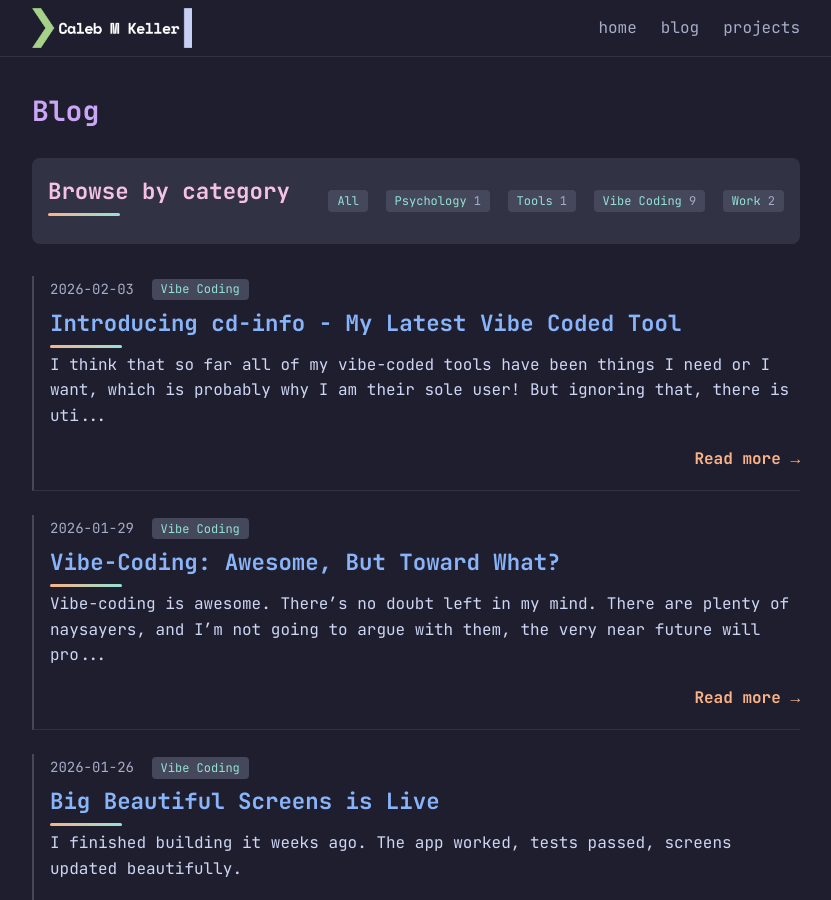
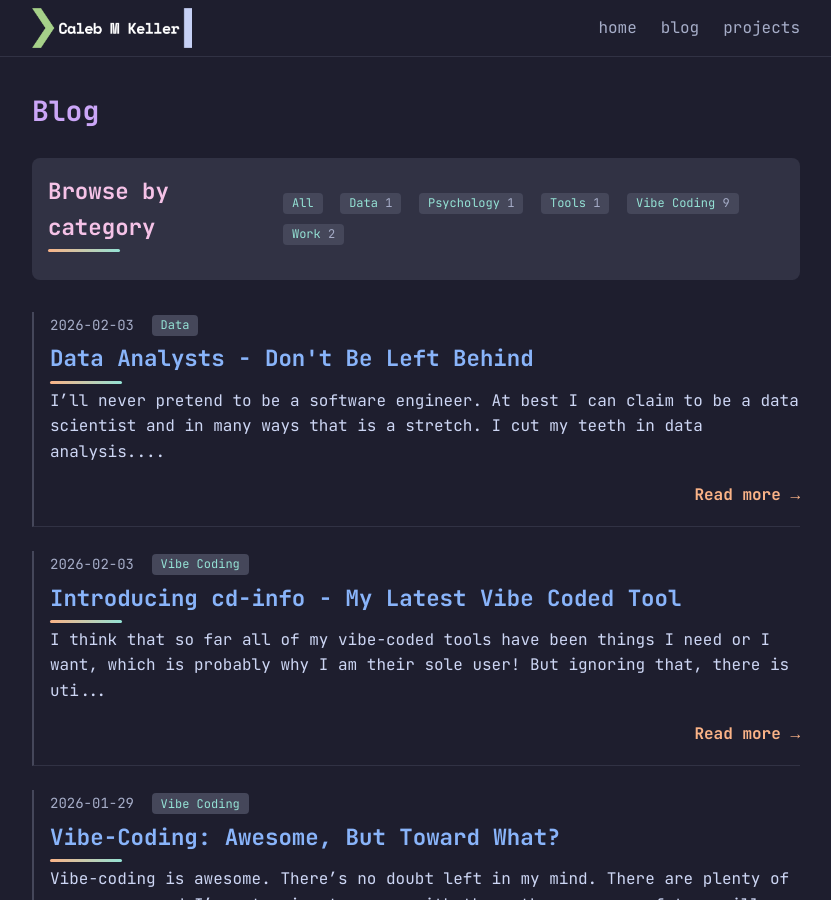
Before and after one commit to wrathagom/wrathagom.github.io, a Jekyll site: the page built from blog.md, in a window 1280 px wide and 900 px high. Shown: the whole window, without its empty margins (224-1055 px from the left). Built offline with Jekyll 4.4.1, drawn with Linux system fonts in a browser that asks for light colours; comment, search, counter and statistics services are not loaded; some of the changed lines change nothing that is shown.

Commit message:
New Post for data analysts

```diff
--- a/_posts/2026-01-19-speed.md
+++ b/_posts/2026-01-19-speed.md
@@ -4,7 +4,7 @@ title: Speed
 category: Work
 ---
 
-I've always been a fan of moving fast, especially in the enterprise world. Some problems need a quick solution. Let a problem linger long enough and the people it hurts will route around it with duct tape and workarounds, and that is almost always a disaster.
+I've always been a fan of moving fast, especially in the enterprise world. Some problems need a quick solution. Let a problem linger long enough and the people it hurts will route around it with duct tape and workarounds - that is almost always a disaster.
 
 ## The Last Speed Rush
 
--- /dev/null
+++ b/_posts/2026-02-03-data-analyst-left-behind.md
@@ -0,0 +1,37 @@
+---
+layout: post
+title: "Data Analysts - Don't Be Left Behind"
+category: Data
+---
+
+I'll never pretend to be a software engineer. At best I can claim to be a data scientist and in many ways that is a stretch. I cut my teeth in data analysis. I learned python in [Jupyter Notebooks]({% post_url 2026-01-14-docker-my-trusty-multi-tool %}). And while I have developed and [launched a full SaaS]({% post_url 2026-01-26-big-beautiful-screens-is-live %}) - am still not a software engineer.
+
+But I have lots of friends who are! My LinkedIn is a hodgepodge of software engineers, data engineers, data analysts, data scientists, sales engineers, and so much more.
+
+But I'm noticing a disturbing trend: the ones talking about "agentic" anything are the software engineers.
+
+As a data analyst, I actually made my mark out-running software engineers and data engineers. They moved too slow, too proper, too calculated, too risk-averse. I on the other hand moved overnight, in queries that ran through the dark hours of the night to answer questions that would directly impact the decisions made the next day.
+
+## My Fear
+
+The lack of data folk talking AI on my feed has me worried. Is data becoming the "slow" department, where mainstream IT embraces agentic workflows and soars ahead!
+
+So I guess, I'm publishing this as a warning? Maybe an alert? At the very least, an idea - traditional business intelligence (BI) tools are dying. The faster you abandon them and look to agentic tools the better.
+
+If the data world stays stuck on these tools, they're certain to fall behind!
+
+## The Challenger
+
+[I can spin up a dashboard]({% post_url 2026-01-10-i-am-a-cyborg-now %}), complete with data pipeline, SQL queries, and advanced filtering with only a sentence. I can add data quality controls with another, and I can add alerts and direct webhook calls with a third. Can PowerBI do that? That quickly? No, it cannot.
+
+I myself am a [Tableau fan]({% post_url 2026-01-19-speed %}), but PowerBI seems to be the dominant tool in the BI world for the moment. But it has a *critical* flaw! it's not agent friendly.
+
+## My Recommendation
+
+I'm going to get some flak for this, but it was what I was known for in the enterprise: [it's time to go rogue]({% post_url 2026-01-20-shadow-ai-is-the-new-shadow-it %}). It's time to abandon the "approved" BI tools and it's time to build out your own personalized agentic approach. Put Claude Code and Codex to work. I guarantee you that your productivity will improve, your end users will be pleased with the interactivity and actionability of your outputs, but most importantly - you will be preparing yourself for the next wave of Business Intelligence tools.
+
+The next wave will be *driven by words not by SQL*. It will be fast and agile. It will be agentic: where a question is researched, cataloged, answered, and interrogated - all without a human.
+
+Are you ready? As a person who truly identifies with the data practitioners of the world - we can't let the other half of IT move faster. It's a race, I'm competitive. We have to keep up or even pull ahead.
+
+My challenge: deliver a vibe-coded solution. Tomorrow.
```
